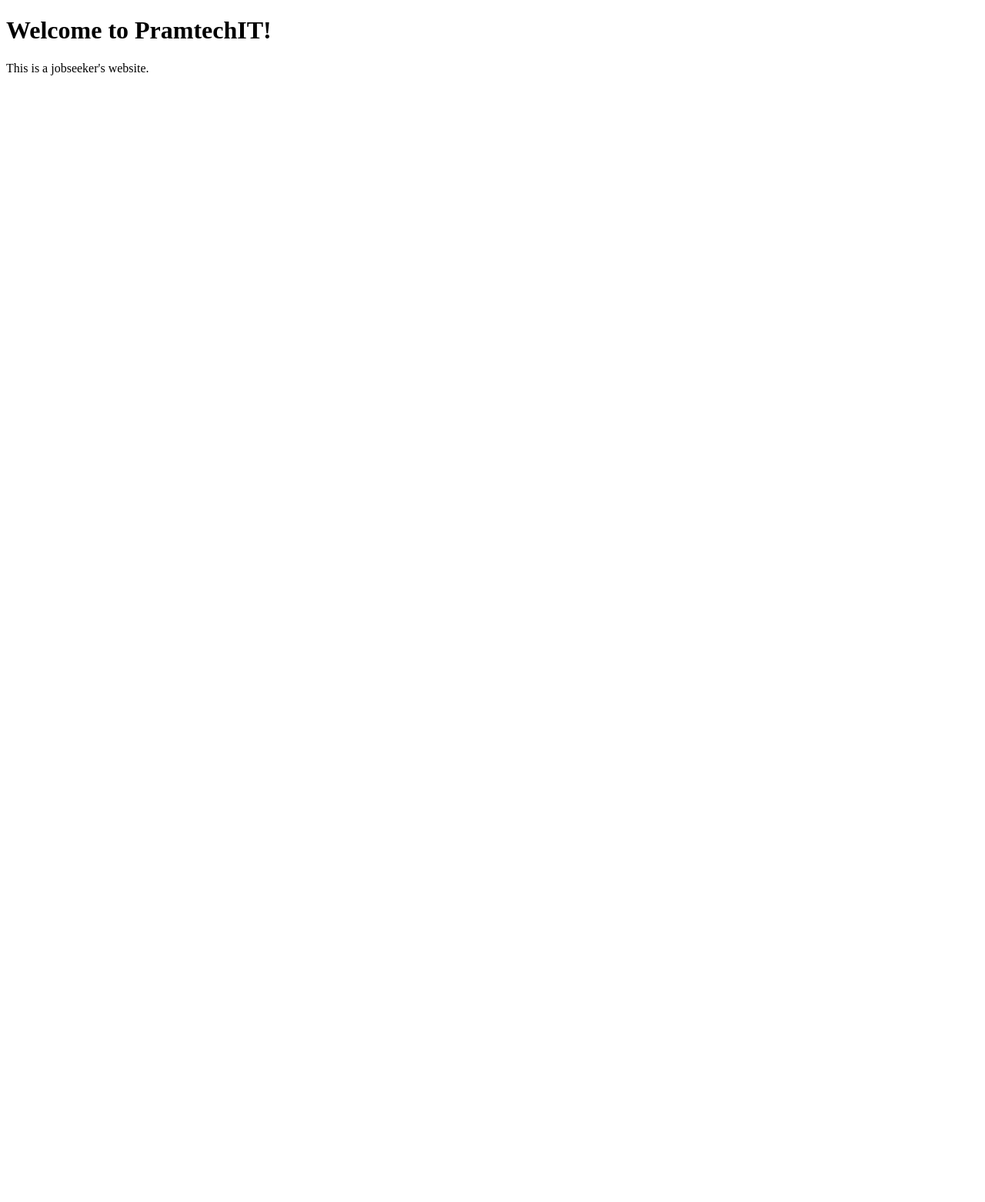
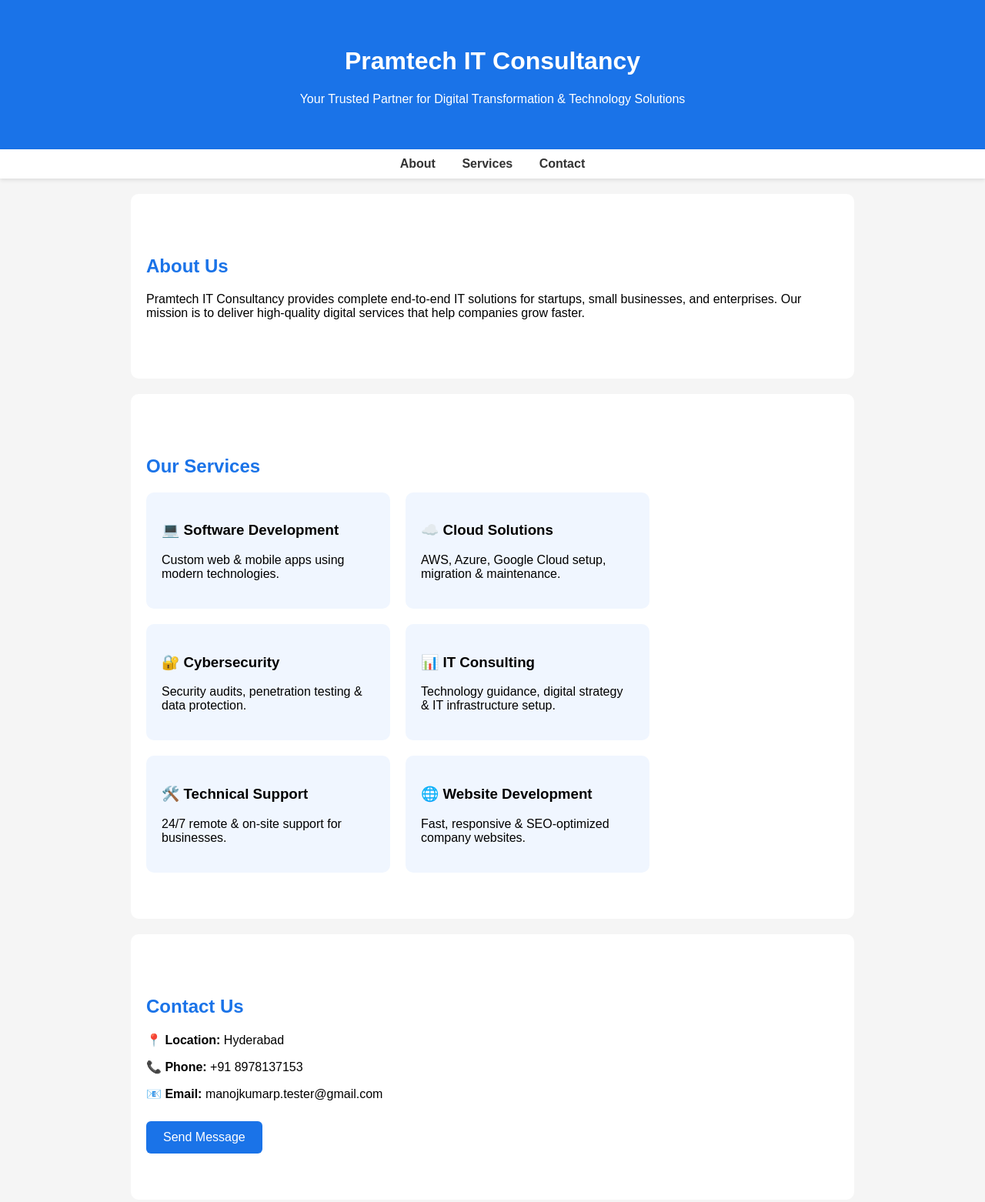
Before and after one commit to pramtechit/pramtechit.github.io, a plain HTML site: page index.html in a window 1280 px wide. Shown: the top 1562 px of the page at 77% size. Before the commit the page ends 800 px from the top, so only its background shows below. Drawn offline with Linux system fonts and the light colour scheme.

Commit message:
Update index.html

```diff
--- a/index.html
+++ b/index.html
@@ -1,10 +1,85 @@
 <!DOCTYPE html>
-<html>
+<html lang="en">
 <head>
-<title>PramtechIT</title>
+    <meta charset="UTF-8">
+    <meta name="viewport" content="width=device-width, initial-scale=1.0">
+    <title>Pramtech IT Consultancy</title>
+    <style>
+        body { font-family: Arial, sans-serif; margin:0; padding:0; background:#f5f5f5; }
+        header { background:#1a73e8; color:white; padding:40px 20px; text-align:center; }
+        nav { background:white; box-shadow:0 2px 5px rgba(0,0,0,0.1); padding:10px 20px; text-align:center; }
+        nav a { margin:0 15px; text-decoration:none; color:#333; font-weight:bold; }
+        .section { padding:60px 20px; max-width:900px; margin:auto; background:white; margin-top:20px; border-radius:10px; }
+        h2 { color:#1a73e8; }
+        .services { display:flex; flex-wrap:wrap; gap:20px; }
+        .card { background:#f0f6ff; padding:20px; border-radius:10px; width:calc(33% - 20px); min-width:250px; }
+        footer { margin-top:30px; background:#1a73e8; color:white; text-align:center; padding:20px; }
+        .btn { background:#1a73e8; color:white; padding:12px 22px; display:inline-block; margin-top:10px; border-radius:6px; text-decoration:none; }
+    </style>
 </head>
 <body>
-<h1>Welcome to PramtechIT!</h1>
-<p>This is a jobseeker's website.</p>
+
+<header>
+    <h1>Pramtech IT Consultancy</h1>
+    <p>Your Trusted Partner for Digital Transformation & Technology Solutions</p>
+</header>
+
+<nav>
+    <a href="#about">About</a>
+    <a href="#services">Services</a>
+    <a href="#contact">Contact</a>
+</nav>
+
+<div class="section" id="about">
+    <h2>About Us</h2>
+    <p>
+        Pramtech IT Consultancy provides complete end-to-end IT solutions for startups,
+        small businesses, and enterprises.
+        Our mission is to deliver high-quality digital services that help companies grow faster.
+    </p>
+</div>
+
+<div class="section" id="services">
+    <h2>Our Services</h2>
+    <div class="services">
+        <div class="card">
+            <h3>💻 Software Development</h3>
+            <p>Custom web & mobile apps using modern technologies.</p>
+        </div>
+        <div class="card">
+            <h3>☁️ Cloud Solutions</h3>
+            <p>AWS, Azure, Google Cloud setup, migration & maintenance.</p>
+        </div>
+        <div class="card">
+            <h3>🔐 Cybersecurity</h3>
+            <p>Security audits, penetration testing & data protection.</p>
+        </div>
+        <div class="card">
+            <h3>📊 IT Consulting</h3>
+            <p>Technology guidance, digital strategy & IT infrastructure setup.</p>
+        </div>
+        <div class="card">
+            <h3>🛠️ Technical Support</h3>
+            <p>24/7 remote & on-site support for businesses.</p>
+        </div>
+        <div class="card">
+            <h3>🌐 Website Development</h3>
+            <p>Fast, responsive & SEO-optimized company websites.</p>
+        </div>
+    </div>
+</div>
+
+<div class="section" id="contact">
+    <h2>Contact Us</h2>
+    <p><b>📍 Location:</b> Hyderabad</p>
+    <p><b>📞 Phone:</b> +91 8978137153</p>
+    <p><b>📧 Email:</b> manojkumarp.tester@gmail.com</p>
+    <a href="mailto:manojkumarp.tester@gmail.com" class="btn">Send Message</a>
+</div>
+
+<footer>
+    © 2025 Pramtech IT Consultancy. All Rights Reserved.
+</footer>
+
 </body>
 </html>
```
